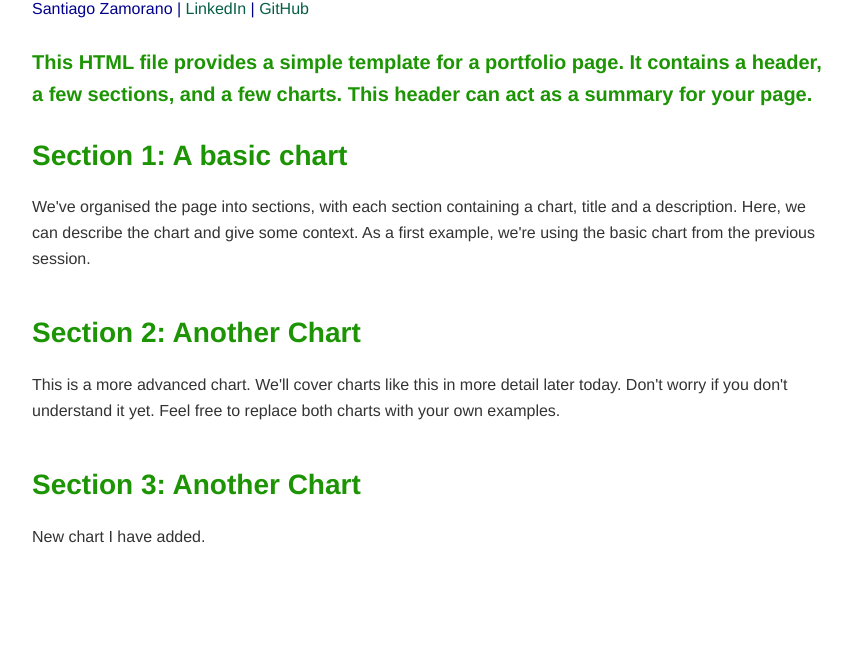
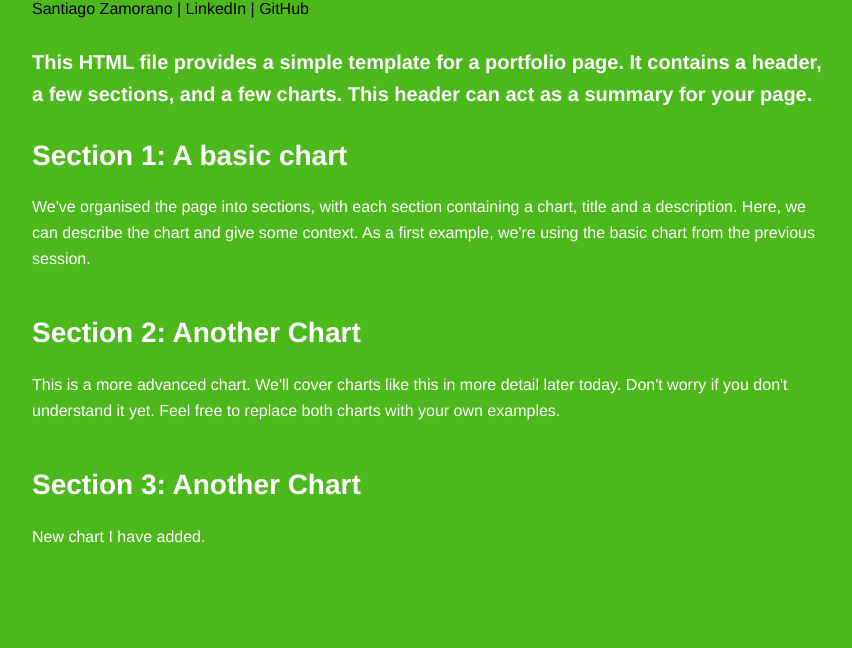
Before and after one commit to santiaguito-7/santiaguito-7.github.io, a plain HTML site: page index.html in a window 1280 px wide. Shown: the part 152-800 px from the top of the page, without its empty margins (208-1060 px from the left). Drawn offline with Linux system fonts and the light colour scheme; a script that the page names is missing.

Commit message:
Add files via upload

```diff
--- a/index.html
+++ b/index.html
@@ -39,7 +39,7 @@
         <!-- This is a header, it is the largest text on the page -->
         Santi's data lesson
     </h1>
-    <p style="margin-top: 0px; color: darkblue">
+    <p style="margin-top: 0px; color: black">
         <!-- we're setting the margin to 0px so the header and authour name are close together -->
         Santiago Zamorano | <a href="https://www.linkedin.com/in/santiagozj/">LinkedIn</a> | <a
             href="https://www.github.com/santiaguito-7">GitHub</a>
--- a/s2_example1.css
+++ b/s2_example1.css
@@ -8,10 +8,10 @@ body { /* We can style any HTML element by using its name - here we're styling t
   /* We want text that uses a clean sans-serif font, is usually 16px big and close to black */
   font-family: 'Helvetica Neue', Helvetica, Arial, sans-serif;
   font-size: 16px;
-  color: #333;
+  color: white;
   line-height: 1.6;
   /* we want a white page, that's centered and not too wide */
-  background-color: #fff;
+  background-color: #3bb105e8;
   margin:0 auto;
   max-width: 800px;
   padding-top: 60px;
@@ -20,7 +20,7 @@ body { /* We can style any HTML element by using its name - here we're styling t
 
 /* Headings */
 h1, h2, h3, h4, h5, h6 {
-  color: #1c9404;
+  color: white;
   margin-top: 24px;
   margin-bottom: 16px;
   font-weight: 600;
@@ -52,7 +52,7 @@ section {
 /* Links */
 /* We want the links to be a little more visible  and a different color */
 a {
-  color: #065f46;
+  color: black;
   text-decoration: none;
 }
 
```
